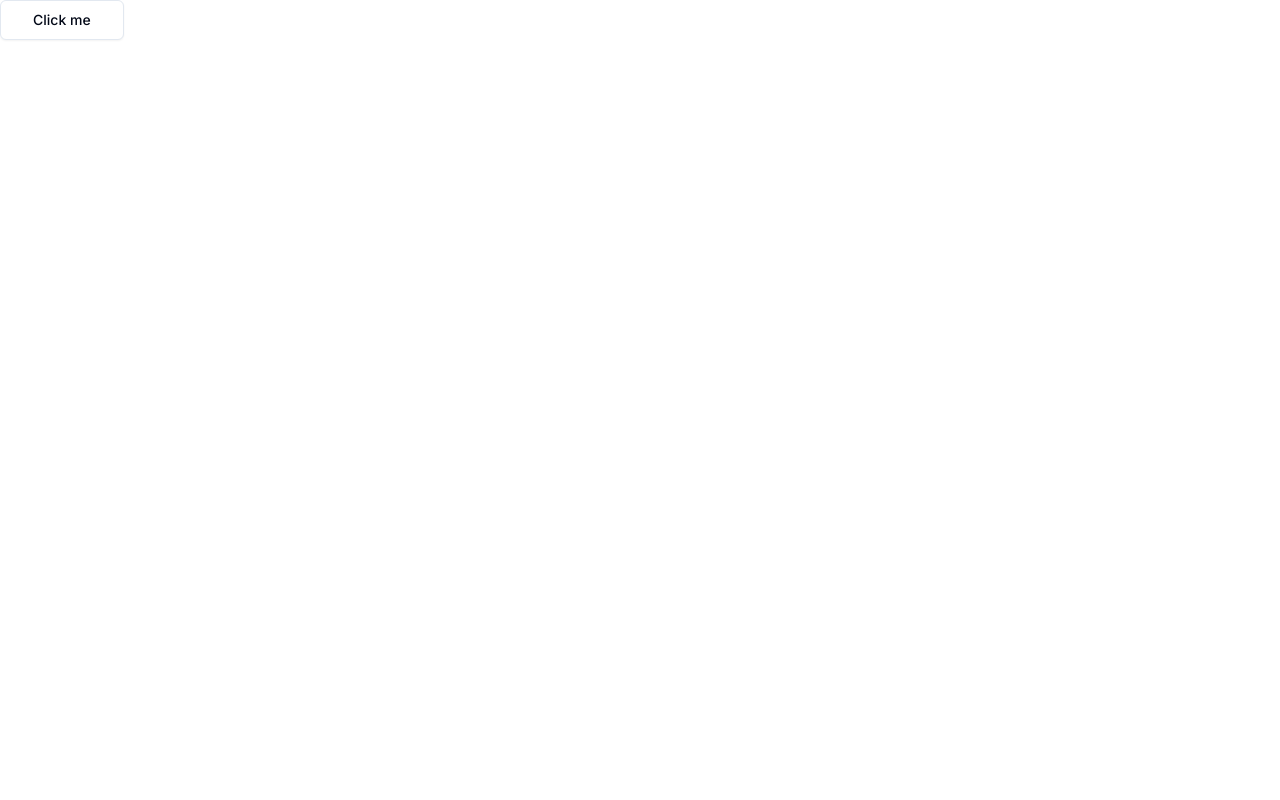
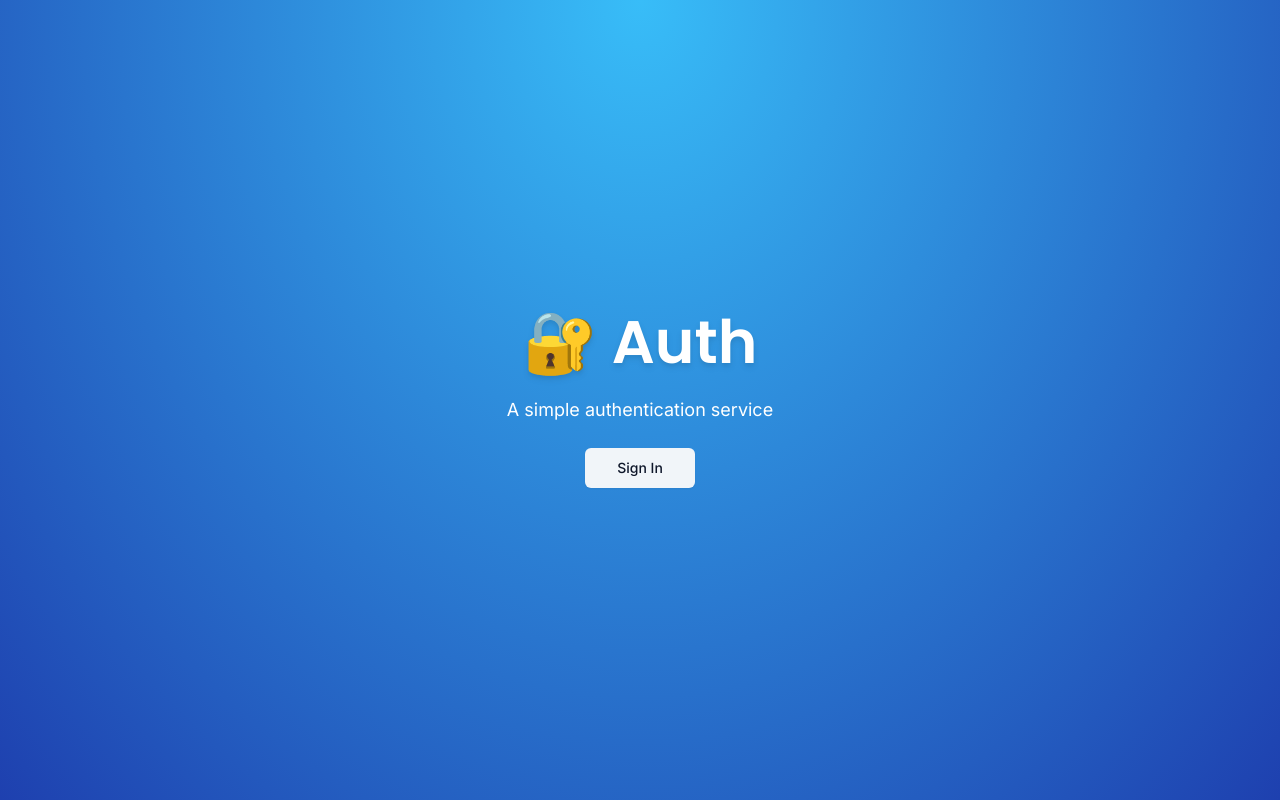
Before and after one commit to DanYT2/nextauth, a Next.js app: page / in a window 1280 px wide. Built offline with nearby package versions, Linux system fonts and the light colour scheme.

Commit message:
feature(UI): develop home page

```diff
--- a/app/globals.css
+++ b/app/globals.css
@@ -1,6 +1,12 @@
 @tailwind base;
   @tailwind components;
   @tailwind utilities;
+
+  html,
+  body,
+  :root {
+    height: 100%;
+  }
 
   @layer base {
     :root {
--- a/app/page.tsx
+++ b/app/page.tsx
@@ -1,9 +1,35 @@
+import { Poppins } from "next/font/google";
+
+import { cn } from "@/lib/utils"
 import {Button} from "@/components/ui/button"
+import { LoginButton } from "@/components/auth/login-button";
+
+const font = Poppins({
+  subsets: ["latin"],
+  weight: ["600"]
+});
 
 export default function Home() {
   return (
-    <Button size={`lg`} variant={`outline`}>
-      Click me
-    </Button>
+    <main className="flex h-full flex-col items-center justify-center bg-[radial-gradient(ellipse_at_top,_var(--tw-gradient-stops))] from-sky-400 to-blue-800">
+      <div className="space-y-6 text-center">
+        <h1 className={cn(
+          "text-6xl font-semibold text-white drop-shadow-md",
+          font.className
+        )}>
+          🔐 Auth
+        </h1>
+        <p className="text-white text-lg text-center">
+          A simple authentication service
+        </p>
+        <div className="">
+          <LoginButton>
+            <Button variant={`secondary`} size={`lg`}>
+              Sign In
+            </Button>
+          </LoginButton>
+        </div>
+      </div>
+    </main>
   );
 }
--- /dev/null
+++ b/components/auth/login-button.tsx
@@ -0,0 +1,35 @@
+"use client"
+
+import { useRouter } from "next/navigation";
+
+interface LoginButtonProps {
+    children: React.ReactNode;
+    mode?: "modal" | "redirect",
+    asChild? : boolean
+}
+
+export const LoginButton = ({
+    children,
+    mode = "redirect",
+    asChild
+}: LoginButtonProps) => {
+    const router = useRouter();
+
+    const onClick = () => {
+        router.push("/auth/login");
+    }
+
+    if (mode === "modal") {
+        return(
+            <span>
+                TODO: Implement modal
+            </span>
+        )
+    }
+
+    return(
+        <span onClick={onClick} className="cursor-pointer">
+            {children}
+        </span>
+    )
+}
```
